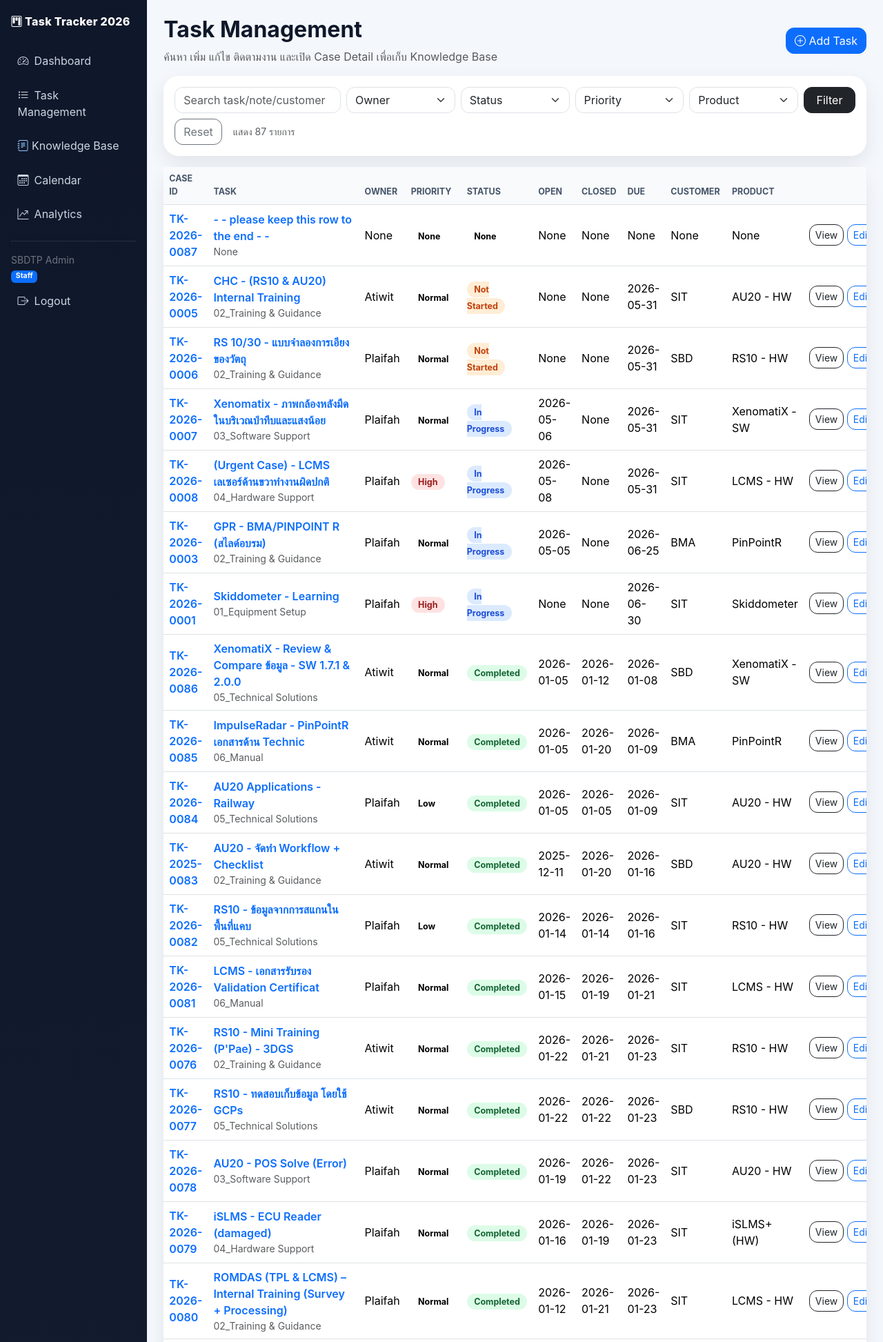
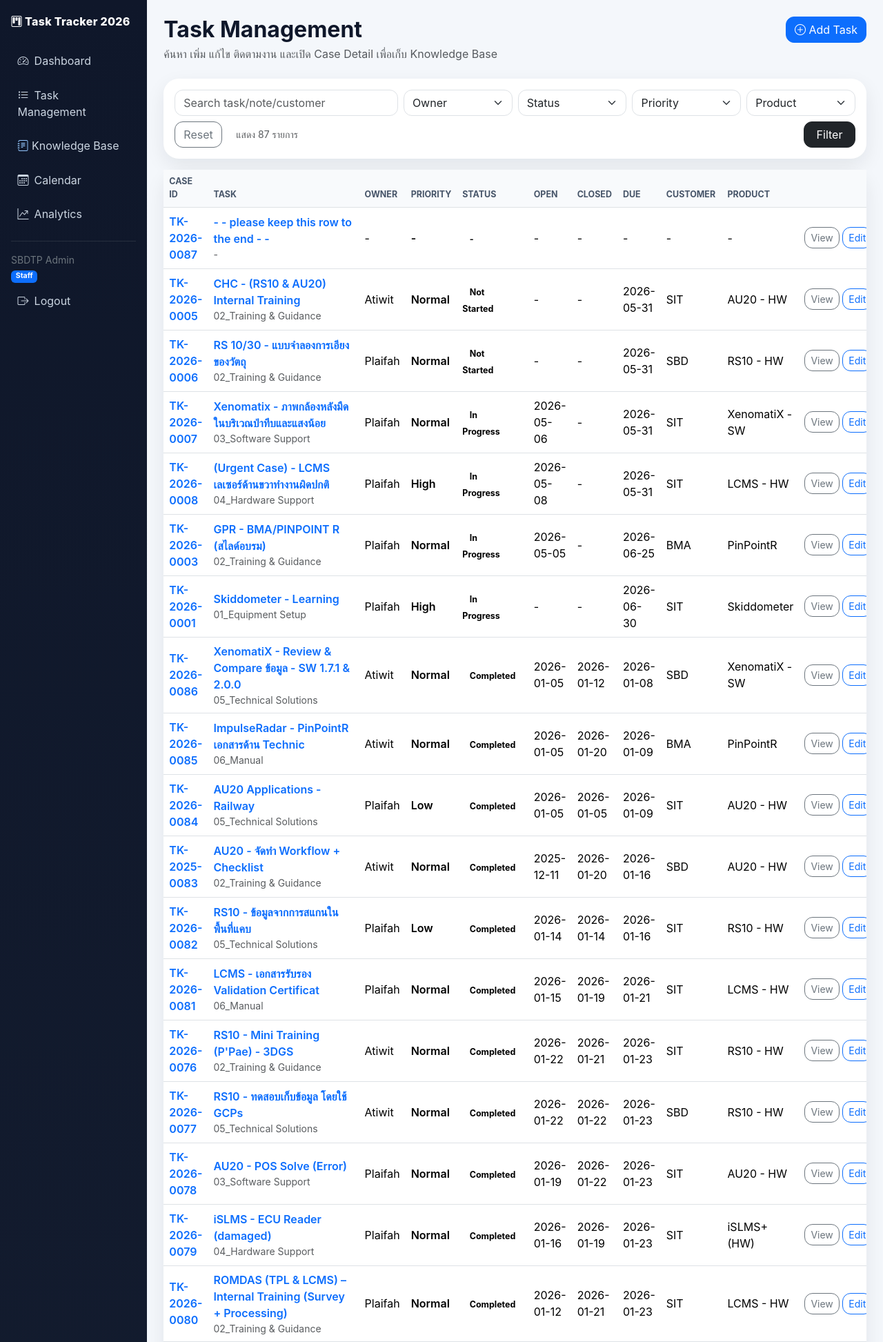
Before and after one commit to plaifahpb/Product-and-Technical-Team, a Flask app: page /tasks in a window 1280 px wide. Shown: the top 1945 px of the page at 69% size. Run offline with Flask 3, Linux system fonts and the light colour scheme; a user stored in the database is signed in; data comes from the database, SQL or seed files in the repository.

Commit message:
Add files via upload

```diff
--- a/templates/tasks.html
+++ b/templates/tasks.html
@@ -1,13 +1,122 @@
 {% extends 'base.html' %}{% block content %}
-<div class="d-flex justify-content-between align-items-center mb-3"><div><h2 class="fw-bold">Task Management</h2><div class="text-muted">ค้นหา เพิ่ม แก้ไข ติดตามงาน และเปิด Case Detail เพื่อเก็บ Knowledge Base</div></div>{% if session.get('role') in ['Admin','Manager','Staff'] %}<a class="btn btn-primary" href="{{ url_for('task_new') }}"><i class="bi bi-plus-circle"></i> Add Task</a>{% endif %}</div>
-<div class="card p-3 mb-3"><form class="row g-2">
-  <div class="col-md-3"><input class="form-control" name="q" placeholder="Search task/note/customer" value="{{request.args.get('q','')}}"></div>
-  <div class="col-md-2"><select class="form-select" name="owner"><option value="">Owner</option>{% for v in master.get('owner',[]) %}<option value="{{v}}" {{'selected' if request.args.get('owner')==v}}>{{v}}</option>{% endfor %}</select></div>
-  <div class="col-md-2"><select class="form-select" name="status"><option value="">Status</option>{% for v in statuses %}<option value="{{v}}" {{'selected' if request.args.get('status')==v}}>{{v}}</option>{% endfor %}</select></div>
-  <div class="col-md-2"><select class="form-select" name="priority"><option value="">Priority</option>{% for v in priorities %}<option value="{{v}}" {{'selected' if request.args.get('priority')==v}}>{{v}}</option>{% endfor %}</select></div>
-  <div class="col-md-2"><select class="form-select" name="product"><option value="">Product</option>{% for v in master.get('sup_product_id',[]) %}<option value="{{v}}" {{'selected' if request.args.get('product')==v}}>{{v}}</option>{% endfor %}</select></div>
-  <div class="col-md-1"><button class="btn btn-dark w-100">Filter</button></div>
-  <div class="col-md-12"><a href="{{ url_for('tasks') }}" class="btn btn-outline-secondary">Reset</a><span class="ms-3 text-muted small">แสดง {{ rows|length }} รายการ</span></div>
-</form></div>
-<div class="card p-0"><div class="table-responsive"><table class="table table-hover align-middle mb-0"><thead><tr><th>CASE ID</th><th>Task</th><th>Owner</th><th>Priority</th><th>Status</th><th>Open</th><th>Closed</th><th>Due</th><th>Customer</th><th>Product</th><th></th></tr></thead><tbody>{% for r in rows %}<tr><td class="fw-semibold text-primary">{{ r.case_code or ("TK-2026-%04d"|format(r.id)) }}</td><td><div class="fw-semibold"><a href="{{ url_for('task_detail', task_id=r.id) }}" class="text-decoration-none fw-semibold">{{r.task_description}}</a></div><div class="small text-muted">{{r.category}}</div></td><td>{{r.owner}}</td><td><span class="status-pill {{r.priority}}">{{r.priority}}</span></td><td><span class="status-pill {{r.status|replace(' ','')}}">{{r.status}}</span></td><td>{{r.open_date}}</td><td>{{r.closed_date}}</td><td>{{r.due_date}}</td><td>{{r.customer}}</td><td>{{r.sub_product_id}}</td><td class="text-nowrap"><a class="btn btn-sm btn-outline-dark" href="{{ url_for('task_detail', task_id=r.id) }}">View</a> <a class="btn btn-sm btn-outline-primary" href="{{ url_for('task_edit', task_id=r.id) }}">Edit</a>{% if session.get('role') in ['Admin','Manager'] %}<form method="post" action="{{ url_for('task_delete', task_id=r.id) }}" class="d-inline" onsubmit="return confirm('Delete task?')"><button class="btn btn-sm btn-outline-danger">Delete</button></form>{% endif %}</td></tr>{% endfor %}</tbody></table></div></div>
+<div class="d-flex justify-content-between align-items-start mb-4">
+  <div>
+    <h2 class="fw-bold mb-1">Task Management</h2>
+    <div class="text-muted">ค้นหา เพิ่ม แก้ไข ติดตามงาน และเปิด Case Detail เพื่อเก็บ Knowledge Base</div>
+  </div>
+  {% if session.get('role') in ['Admin','Manager','Staff'] %}
+  <a class="btn btn-primary" href="{{ url_for('task_new') }}"><i class="bi bi-plus-circle"></i> Add Task</a>
+  {% endif %}
+</div>
+
+<div class="card p-3 mb-3">
+  <form method="get" class="row g-2 align-items-end">
+    <div class="col-md-4">
+      <input class="form-control" name="q" value="{{ request.args.get('q','') }}" placeholder="Search task/note/customer">
+    </div>
+    <div class="col-md-2">
+      <select class="form-select" name="owner">
+        <option value="">Owner</option>
+        {% for o in master.get('owners', []) %}
+        <option value="{{o}}" {{'selected' if request.args.get('owner')==o}}>{{o}}</option>
+        {% endfor %}
+      </select>
+    </div>
+    <div class="col-md-2">
+      <select class="form-select" name="status">
+        <option value="">Status</option>
+        {% for s in statuses %}
+        <option value="{{s}}" {{'selected' if request.args.get('status')==s}}>{{s}}</option>
+        {% endfor %}
+      </select>
+    </div>
+    <div class="col-md-2">
+      <select class="form-select" name="priority">
+        <option value="">Priority</option>
+        {% for p in priorities %}
+        <option value="{{p}}" {{'selected' if request.args.get('priority')==p}}>{{p}}</option>
+        {% endfor %}
+      </select>
+    </div>
+    <div class="col-md-2">
+      <select class="form-select" name="product">
+        <option value="">Product</option>
+        {% for p in master.get('sup_product_id', []) %}
+        <option value="{{p}}" {{'selected' if request.args.get('product')==p}}>{{p}}</option>
+        {% endfor %}
+      </select>
+    </div>
+    <div class="col-md-11">
+      <a class="btn btn-outline-secondary" href="{{ url_for('tasks') }}">Reset</a>
+      <span class="small text-muted ms-3">แสดง {{ rows|length }} รายการ</span>
+    </div>
+    <div class="col-md-1 d-grid">
+      <button class="btn btn-dark">Filter</button>
+    </div>
+  </form>
+</div>
+
+<div class="card p-0">
+  <div class="table-responsive">
+    <table class="table table-hover align-middle mb-0">
+      <thead>
+        <tr>
+          <th>CASE ID</th>
+          <th>TASK</th>
+          <th>OWNER</th>
+          <th>PRIORITY</th>
+          <th>STATUS</th>
+          <th>OPEN</th>
+          <th>CLOSED</th>
+          <th>DUE</th>
+          <th>CUSTOMER</th>
+          <th>PRODUCT</th>
+          <th></th>
+        </tr>
+      </thead>
+      <tbody>
+        {% for r in rows %}
+        {% set rid = r['id'] %}
+        <tr>
+          <td>
+            <a class="fw-semibold text-primary text-decoration-none" href="{{ url_for('task_detail', task_id=rid) }}">
+              {{ r['case_code'] or ('TK-2026-%04d'|format(rid)) }}
+            </a>
+          </td>
+          <td>
+            <div>
+              <a class="fw-semibold text-primary text-decoration-none" href="{{ url_for('task_detail', task_id=rid) }}">
+                {{ r['task_description'] or '-' }}
+              </a>
+            </div>
+            <div class="small text-muted">{{ r['category'] or '-' }}</div>
+          </td>
+          <td>{{ r['owner'] or '-' }}</td>
+          <td><span class="fw-semibold">{{ r['priority'] or '-' }}</span></td>
+          <td><span class="status-pill">{{ r['status'] or '-' }}</span></td>
+          <td>{{ r['open_date'] or '-' }}</td>
+          <td>{{ r['closed_date'] or '-' }}</td>
+          <td>{{ r['due_date'] or '-' }}</td>
+          <td>{{ r['customer'] or '-' }}</td>
+          <td>{{ r['sub_product_id'] or '-' }}</td>
+          <td class="text-nowrap">
+            <a class="btn btn-sm btn-outline-secondary" href="{{ url_for('task_detail', task_id=rid) }}">View</a>
+            {% if session.get('role') in ['Admin','Manager','Staff'] %}
+            <a class="btn btn-sm btn-outline-primary" href="{{ url_for('task_edit', task_id=rid) }}">Edit</a>
+            {% endif %}
+            {% if session.get('role') in ['Admin','Manager'] %}
+            <form method="post" action="{{ url_for('task_delete', task_id=rid) }}" class="d-inline" onsubmit="return confirm('Delete task?')">
+              <button class="btn btn-sm btn-outline-danger">Delete</button>
+            </form>
+            {% endif %}
+          </td>
+        </tr>
+        {% endfor %}
+        {% if not rows %}
+        <tr><td colspan="11" class="text-center text-muted py-5">ยังไม่มีข้อมูล Task</td></tr>
+        {% endif %}
+      </tbody>
+    </table>
+  </div>
+</div>
 {% endblock %}
```
